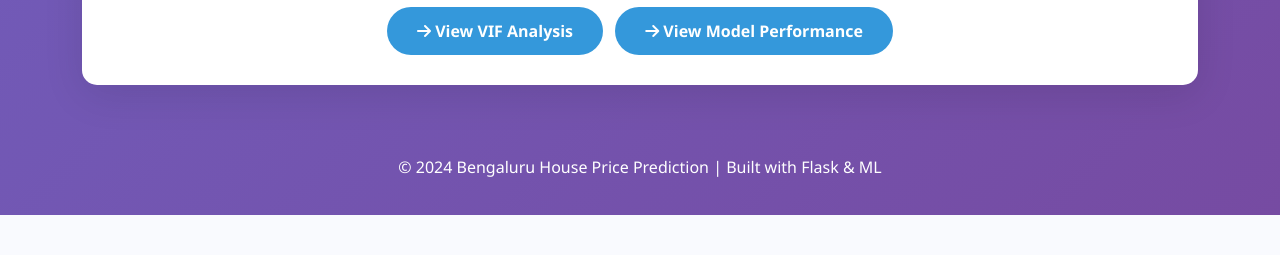
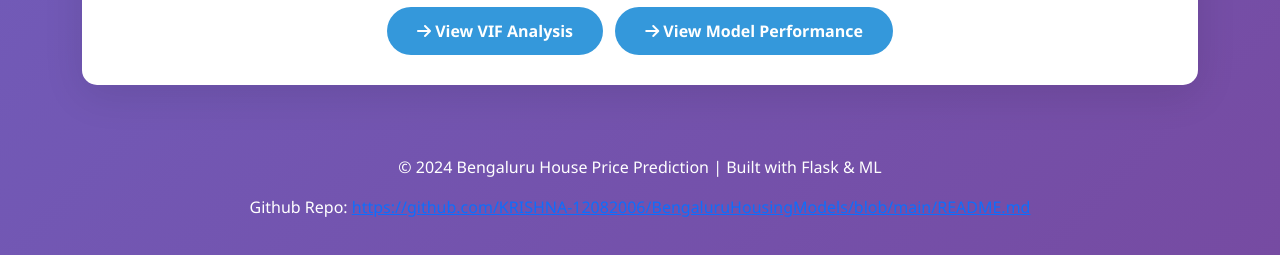
Before and after one commit to KRISHNA-12082006/BengaluruHousingModels, a Flask app: page /eda in a window 1280 px wide. Shown: the part 3749-4004 px from the top of the page. Before the commit the page ends 3964 px from the top, so only its background shows below. Run offline with Flask 3, Linux system fonts and the light colour scheme; parts of the project's set-up code (start-up, migrations or seed data) failed here and were passed over.

Commit message:
Add GitHub repo link to footer in base.html

```diff
--- a/templates/base.html
+++ b/templates/base.html
@@ -172,6 +172,7 @@
 
     <footer>
         <p>&copy; 2024 Bengaluru House Price Prediction | Built with Flask & ML</p>
+        <p>Github Repo: <a href='https://github.com/KRISHNA-12082006/BengaluruHousingModels/blob/main/README.md'>https://github.com/KRISHNA-12082006/BengaluruHousingModels/blob/main/README.md</a></p>
     </footer>
 
     <script src="https://cdn.jsdelivr.net/npm/bootstrap@5.3.0/dist/js/bootstrap.bundle.min.js"></script>
```
